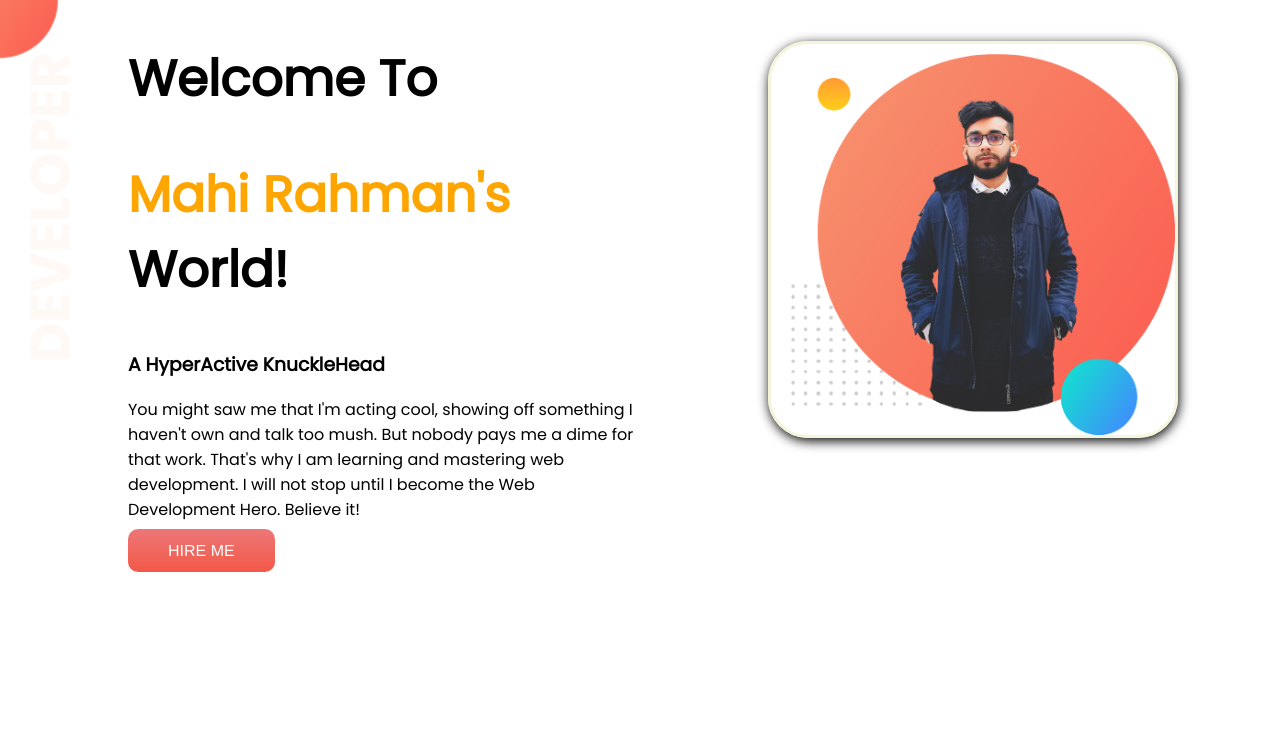
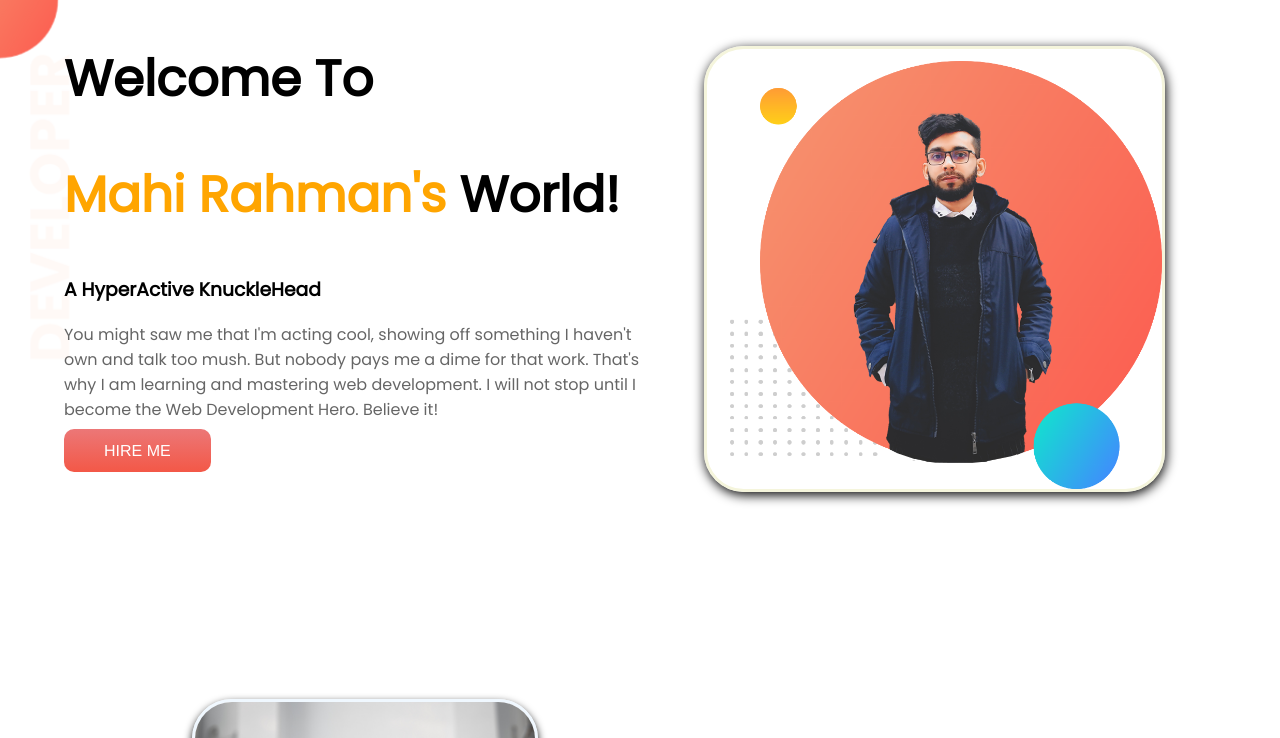
Before and after one commit to UniqueSwagger/developer-portfolio, a plain HTML site: page index.html in a window 1280 px wide. Shown: the top 738 px of the page. Drawn offline with Linux system fonts and the light colour scheme.

```diff
--- a/style.css
+++ b/style.css
@@ -13,7 +13,10 @@ h2{
 
     font-size: 40px;
 }
+p{
 
+    opacity: 0.6;
+}
 .orange-color{
 
     color: orange;
@@ -27,7 +30,7 @@ h2{
 .half-width{
 
     width: 50%;
-    padding-left: 10%;
+    padding-left: 5%;
 
 }
 
```
